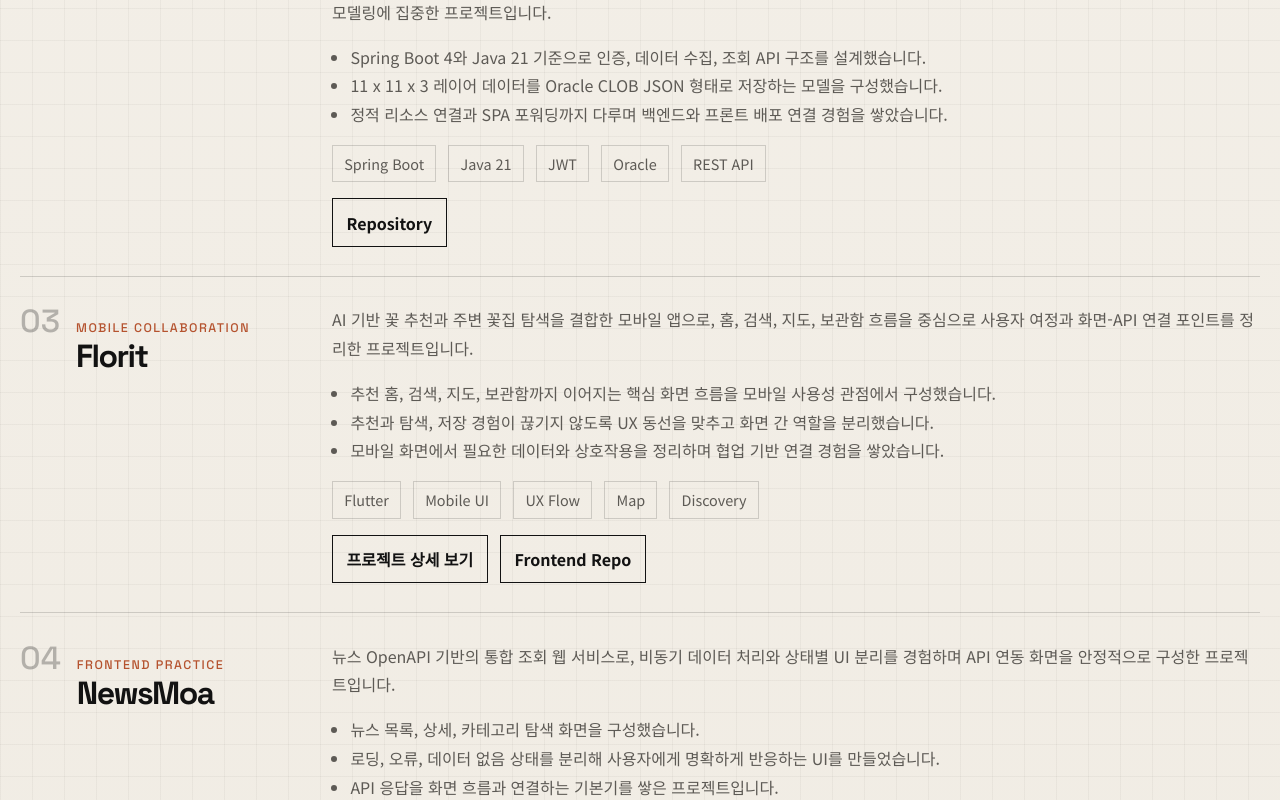
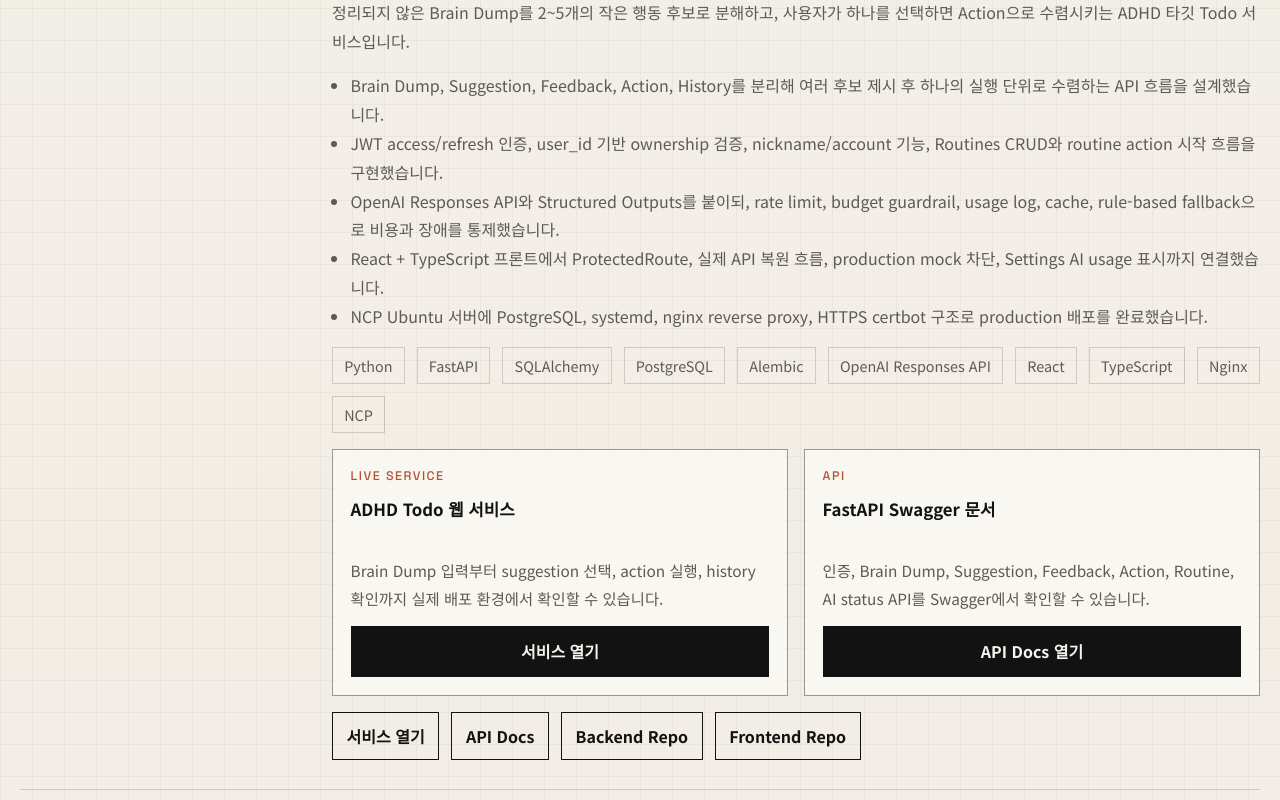
Before and after one commit to yysi0580/Portfolio, a React (Vite) app: page / in a window 1280 px wide. Shown: the part 2680-3480 px from the top of the page. Built offline with nearby package versions, Linux system fonts and the light colour scheme.

Commit message:
docs: add adhd todo project to portfolio

```diff
--- a/src/components/CapabilitySection.tsx
+++ b/src/components/CapabilitySection.tsx
@@ -7,12 +7,17 @@ const capabilityRows = [
   {
     title: "인증과 권한 제어",
     description:
-      "JWT 기반 인증과 역할별 접근 제어를 적용해 사용자 API와 관리자 API의 책임을 분리합니다."
+      "JWT access/refresh 인증과 역할별 접근 제어, user_id 기반 소유권 검증으로 보호 API의 책임을 분리합니다."
   },
   {
     title: "운영 기능 설계",
     description:
-      "사용자 화면에서 끝내지 않고 승인, 보류, 제재, 매출/정산 조회 같은 관리자 운영 기능을 함께 설계합니다."
+      "사용자 화면에서 끝내지 않고 승인, 보류, 제재, 매출/정산 조회, usage log, 배포 체크리스트 같은 운영 기능을 함께 설계합니다."
+  },
+  {
+    title: "AI 기능의 안전한 통합",
+    description:
+      "OpenAI 기반 기능을 붙일 때 structured output, fallback, rate limit, budget guard, usage log를 함께 두어 장애와 비용을 통제합니다."
   },
   {
     title: "프론트·모바일 협업",
@@ -24,7 +29,7 @@ const capabilityRows = [
 const stackColumns = [
   {
     label: "Backend",
-    value: "Java, Spring Boot, Spring Security, JPA, JWT, Swagger"
+    value: "Java, Spring Boot, Python, FastAPI, Spring Security, JPA, SQLAlchemy, JWT"
   },
   {
     label: "Frontend / App",
@@ -32,7 +37,7 @@ const stackColumns = [
   },
   {
     label: "Database / Infra / Tools",
-    value: "Oracle, MySQL, Docker, Linux, Postman, GitHub"
+    value: "Oracle, PostgreSQL, Docker, Linux, Nginx, systemd, NCP, Postman, GitHub Actions"
   }
 ];
 
--- a/src/data/projects.ts
+++ b/src/data/projects.ts
@@ -212,14 +212,14 @@ export const projects: Project[] = [
         eyebrow: "Admin Front",
         title: "관리자 웹 접속 주소",
         summary:
-          "Barotruck 관리자 웹은 아래 주소로 바로 접속할 수 있습니다. 정산과 매출, 승인 관련 운영 흐름을 확인할 수 있습니다.",
+          "NCP 서버에 배포한 Barotruck 관리자 웹입니다. 정산과 매출, 승인 관련 운영 흐름을 확인할 수 있습니다.",
         credentials: [
           { label: "Email", value: "test4@4.4" },
           { label: "Password", value: "11111111" }
         ],
         action: {
           label: "관리자 웹 열기",
-          url: "http://yangtheory.site:8082"
+          url: "https://truck.yangtheory.site"
         }
       },
       {
@@ -236,8 +236,135 @@ export const projects: Project[] = [
     ]
   },
   {
+    id: "adhd-todo",
+    order: "02",
+    title: "ADHD Todo",
+    type: "FastAPI + AI Fullstack",
+    summary:
+      "정리되지 않은 Brain Dump를 2~5개의 작은 행동 후보로 분해하고, 사용자가 하나를 선택하면 Action으로 수렴시키는 ADHD 타깃 Todo 서비스입니다.",
+    emphasis:
+      "일반 체크리스트가 아니라 결정 부담을 줄이는 서비스 흐름을 목표로, FastAPI 백엔드와 React 프론트, OpenAI 기반 suggestion generator, NCP production 배포까지 직접 구성했습니다.",
+    points: [
+      "Brain Dump, Suggestion, Feedback, Action, History를 분리해 여러 후보 제시 후 하나의 실행 단위로 수렴하는 API 흐름을 설계했습니다.",
+      "JWT access/refresh 인증, user_id 기반 ownership 검증, nickname/account 기능, Routines CRUD와 routine action 시작 흐름을 구현했습니다.",
+      "OpenAI Responses API와 Structured Outputs를 붙이되, rate limit, budget guardrail, usage log, cache, rule-based fallback으로 비용과 장애를 통제했습니다.",
+      "React + TypeScript 프론트에서 ProtectedRoute, 실제 API 복원 흐름, production mock 차단, Settings AI usage 표시까지 연결했습니다.",
+      "NCP Ubuntu 서버에 PostgreSQL, systemd, nginx reverse proxy, HTTPS certbot 구조로 production 배포를 완료했습니다."
+    ],
+    stack: [
+      "Python",
+      "FastAPI",
+      "SQLAlchemy",
+      "PostgreSQL",
+      "Alembic",
+      "OpenAI Responses API",
+      "React",
+      "TypeScript",
+      "Nginx",
+      "NCP"
+    ],
+    links: [
+      {
+        label: "서비스 열기",
+        url: "https://yangtheory.site"
+      },
+      {
+        label: "API Docs",
+        url: "https://yangtheory.site/api/v1/docs"
+      },
+      {
+        label: "Backend Repo",
+        url: "https://github.com/yysi0580/adhd-todo-api"
+      },
+      {
+        label: "Frontend Repo",
+        url: "https://github.com/AdhdTodo/WebFront"
+      }
+    ],
+    flowSummary:
+      "할 일을 직접 관리하게 만드는 대신, 입력을 작게 나누고 반응 신호를 다음 제안 크기 조절에 쓰는 흐름으로 설계했습니다.",
+    flows: [
+      {
+        title: "Brain Dump 분해",
+        description:
+          "한 줄 또는 장문 입력을 받아 규칙 기반/AI 기반 generator가 2~5개의 micro-step suggestion으로 분해합니다."
+      },
+      {
+        title: "Feedback 중심 선택",
+        description:
+          "사용자는 do, pass, snooze, make_smaller, capture_only 반응만 남기고, do 반응은 백엔드에서 Action 생성을 트리거합니다."
+      },
+      {
+        title: "Action 수렴",
+        description:
+          "선택된 suggestion은 active Action이 되고, complete 또는 abort로만 종료되도록 상태 전이를 제한했습니다."
+      },
+      {
+        title: "AI 안전장치",
+        description:
+          "OpenAI 호출 실패, invalid output, rate/budget 초과 상황에서 서비스가 죽지 않도록 rule-based fallback으로 이어지게 했습니다."
+      },
+      {
+        title: "운영 배포",
+        description:
+          "PostgreSQL 운영 DB, Alembic migration, systemd, nginx, HTTPS, GitHub Actions CI까지 MVP 운영 기준으로 정리했습니다."
+      }
+    ],
+    documentSummary:
+      "ADHD Todo는 서비스 기획 의도를 코드 구조와 운영 안정성으로 연결한 프로젝트입니다.",
+    documents: [
+      {
+        title: "계층 분리 구조",
+        description:
+          "endpoint, service, repository, schema, model을 기능별로 나누어 코드가 커져도 수정 위치가 보이도록 구성했습니다."
+      },
+      {
+        title: "인증과 데이터 소유권",
+        description:
+          "JWT 인증 이후 session, suggestion, action, feedback, routine 접근을 current user 기준으로 검증했습니다."
+      },
+      {
+        title: "AI / Fallback 설계",
+        description:
+          "Structured Outputs 스키마 검증과 fallback, usage log, cost guard를 함께 두어 AI 실패가 사용자 흐름을 막지 않게 했습니다."
+      },
+      {
+        title: "프론트 API 복원 흐름",
+        description:
+          "sessionId와 actionId URL 직접 진입, 새로고침 복원, 401 refresh, error/empty/loading 상태를 정리했습니다."
+      },
+      {
+        title: "NCP production 배포",
+        description:
+          "포트 노출형 개발 서버가 아니라 nginx reverse proxy와 HTTPS 도메인 구조로 실제 접속 가능한 상태를 만들었습니다."
+      }
+    ],
+    accessCards: [
+      {
+        eyebrow: "Live Service",
+        title: "ADHD Todo 웹 서비스",
+        summary:
+          "Brain Dump 입력부터 suggestion 선택, action 실행, history 확인까지 실제 배포 환경에서 확인할 수 있습니다.",
+        action: {
+          label: "서비스 열기",
+          url: "https://yangtheory.site"
+        }
+      },
+      {
+        eyebrow: "API",
+        title: "FastAPI Swagger 문서",
+        summary:
+          "인증, Brain Dump, Suggestion, Feedback, Action, Routine, AI status API를 Swagger에서 확인할 수 있습니다.",
+        action: {
+          label: "API Docs 열기",
+          url: "https://yangtheory.site/api/v1/docs"
+        }
+      }
+    ]
+  },
+  {
     id: "observerspring",
-    order: "02",
+    order: "03",
     title: "ObserverSpring",
     type: "Backend Project",
     summary:
@@ -259,7 +386,7 @@ export const projects: Project[] = [
   },
   {
     id: "florit",
-    order: "03",
+    order: "04",
     title: "Florit",
     type: "Mobile Collaboration",
     summary:
@@ -316,7 +443,7 @@ export const projects: Project[] = [
   },
   {
     id: "newsmoa",
-    order: "04",
+    order: "05",
     title: "NewsMoa",
     type: "Frontend Practice",
     summary:
```
Also changed, not shown: 1 other file (tests, documents, lock files or other folders).
